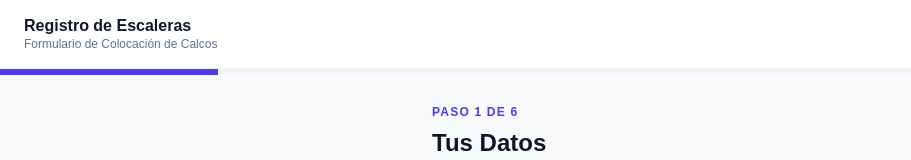
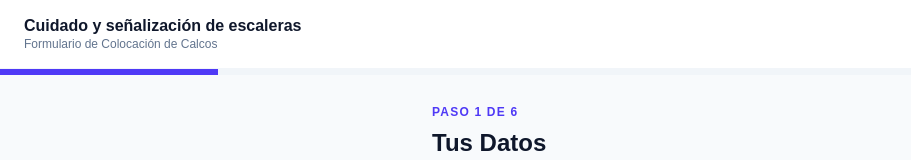
Before and after one commit to adornortma/Controlepp, a Next.js app: page /registro in a window 1280 px wide. Shown: the top 160 px of the page, without its empty margins (0-911 px from the left). Built offline with nearby package versions, Linux system fonts and the light colour scheme; no server answers; the database is empty.

Commit message:
style: update titles and instructions for ladder care and warning step

```diff
--- a/src/app/registro/page.tsx
+++ b/src/app/registro/page.tsx
@@ -282,7 +282,7 @@ export default function RegistroPage() {
       {/* Header Fijo */}
       <header className="sticky top-0 bg-white border-b border-slate-100 px-6 py-4 flex items-center justify-between z-30">
         <div>
-          <h1 className="font-bold text-slate-900 leading-tight">Registro de Escaleras</h1>
+          <h1 className="font-bold text-slate-900 leading-tight">Cuidado y señalización de escaleras</h1>
           <p className="text-xs text-slate-500 font-medium">Formulario de Colocación de Calcos</p>
         </div>
         {/* Acceso rápido a Admin si el usuario de la sesión es administrador */}
@@ -458,7 +458,7 @@ export default function RegistroPage() {
                   <span className="text-xs font-bold text-indigo-600 uppercase tracking-widest">
                     Paso 2 de 6
                   </span>
-                  <h2 className="text-2xl font-extrabold text-slate-900 mt-1">Señal de Advertencia</h2>
+                  <h2 className="text-2xl font-extrabold text-slate-900 mt-1">Recomendaciones y ejemplos</h2>
                   <p className="text-slate-500 text-sm mt-1">
                     Evidencia de la etiqueta de advertencia colocada.
                   </p>
@@ -471,7 +471,7 @@ export default function RegistroPage() {
                       <ShieldAlert className="h-5 w-5 shrink-0 text-indigo-600 mt-0.5" />
                       <div className="text-xs leading-relaxed">
                         <strong className="font-semibold block mb-0.5">Ubicación recomendada:</strong>
-                        Debe colocarse visible en la parte frontal del primer tramo de la escalera.
+                        Colocá el calco entre el 5º y el 6º escalón, sobre el parante izquierdo del lado interno de la escalera.
                       </div>
                     </div>
 
@@ -487,7 +487,7 @@ export default function RegistroPage() {
                           <span className="text-emerald-500 font-bold text-base">✓</span> Debe estar correctamente adherida.
                         </li>
                         <li className="flex items-center gap-2">
-                          <span className="text-emerald-500 font-bold text-base">✓</span> No debe tapar el número de serie.
+                          <span className="text-emerald-500 font-bold text-base">✓</span> Debe tener buena iluminación.
                         </li>
                       </ul>
                     </div>
```
